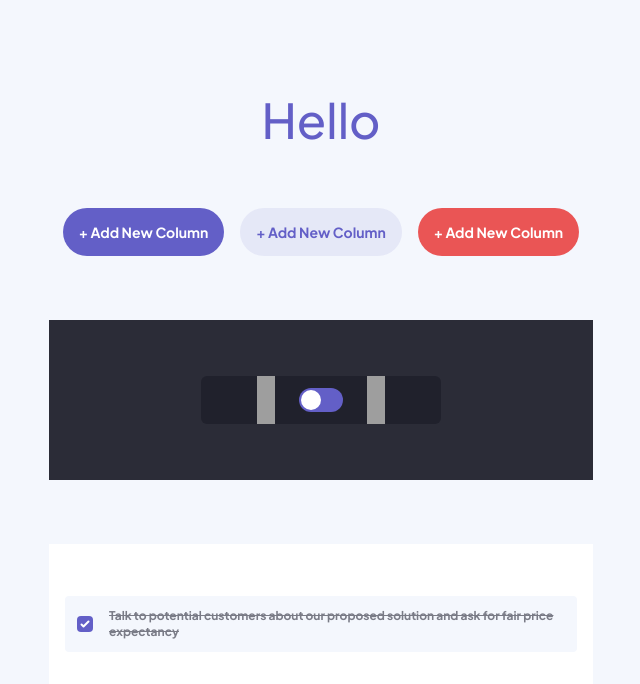
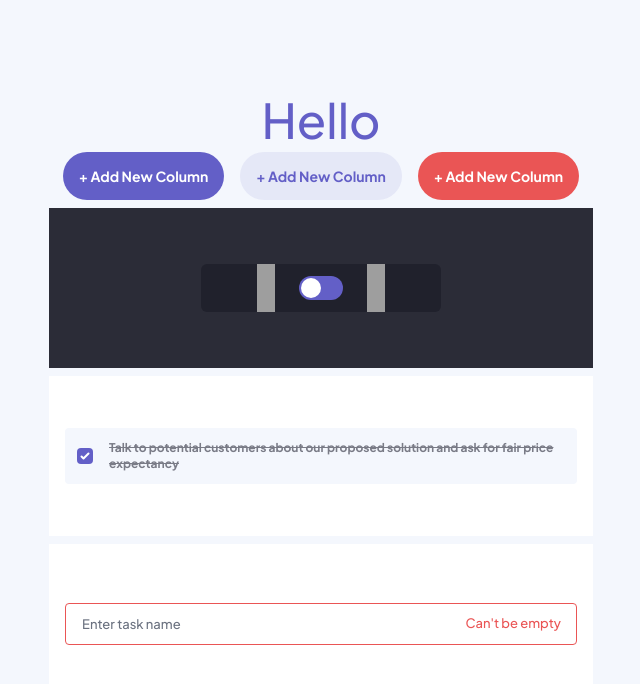
Before and after one commit to BrunoAST/kanban, a Next.js app: page / in a window 1280 px wide. Shown: the top 684 px of the page, without its empty margins (319-959 px from the left). Built offline with nearby package versions, Linux system fonts and the light colour scheme; grey boxes are pictures that could not be loaded.

Commit message:
feat: create text field component

```diff
--- a/src/app/page.tsx
+++ b/src/app/page.tsx
@@ -1,8 +1,7 @@
-'use client';
-
 import Button from '@/lib/button';
 import ToggleTheme from '@/lib/toggle-theme';
 import Checkbox from '@/lib/checkbox';
+import TextField from '@/lib/text-field';
 
 export default function Home() {
   return (
@@ -25,6 +24,10 @@ export default function Home() {
           checked
         />
       </div>
+
+      <div className="bg-white dark:bg-grey-500 flex gap-4 h-40 w-1/2 items-center justify-center px-4">
+        <TextField placeholder='Enter task name' />
+      </div>
     </main>
   );
 }
--- /dev/null
+++ b/src/lib/text-field/index.tsx
@@ -0,0 +1,26 @@
+type TextFieldProps = {
+  placeholder: string;
+  id?: string;
+};
+
+export default function TextField({ placeholder, id }: TextFieldProps) {
+  return (
+    <div className="relative w-full">
+      <input
+        type="text"
+        id={id}
+        required
+        placeholder={placeholder}
+        className="form-input peer text-[13px] placeholder-shown:text-grey-700 placeholder-shown:opacity-25
+          font-medium py-2 px-4 rounded text-grey-700 border-grey-300 invalid:border-red-200
+          invalid:opacity-100 invalid:focus:ring-red-200 focus:ring-purple-200 w-full bg-transparent
+          dark:text-white"
+      />
+      <span className="text-red-200 hidden peer-invalid:block text-[13px] font-medium absolute
+        right-4 top-1/2 -translate-y-1/2"
+      >
+        Can&apos;t be empty
+      </span>
+    </div>
+  );
+}
```
